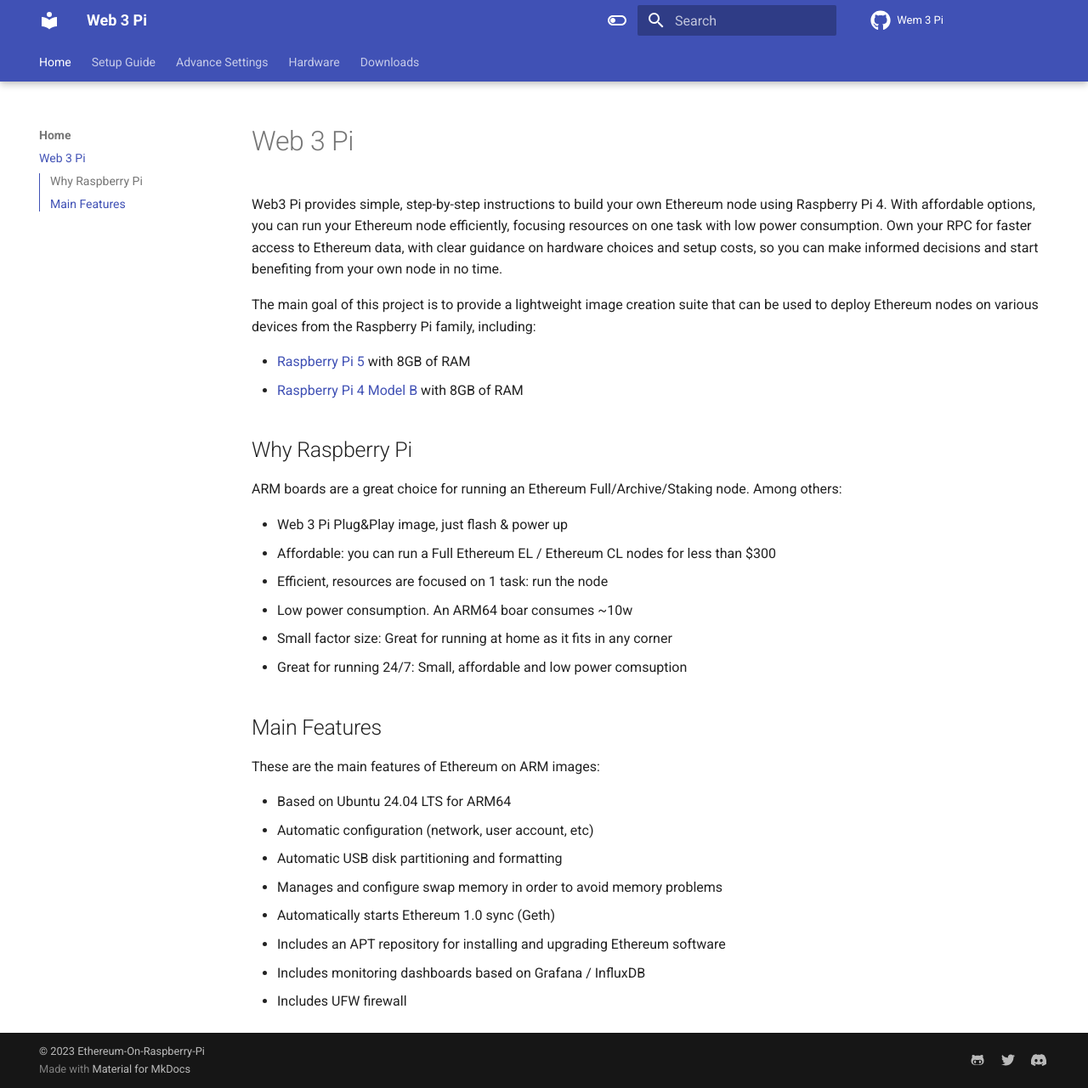
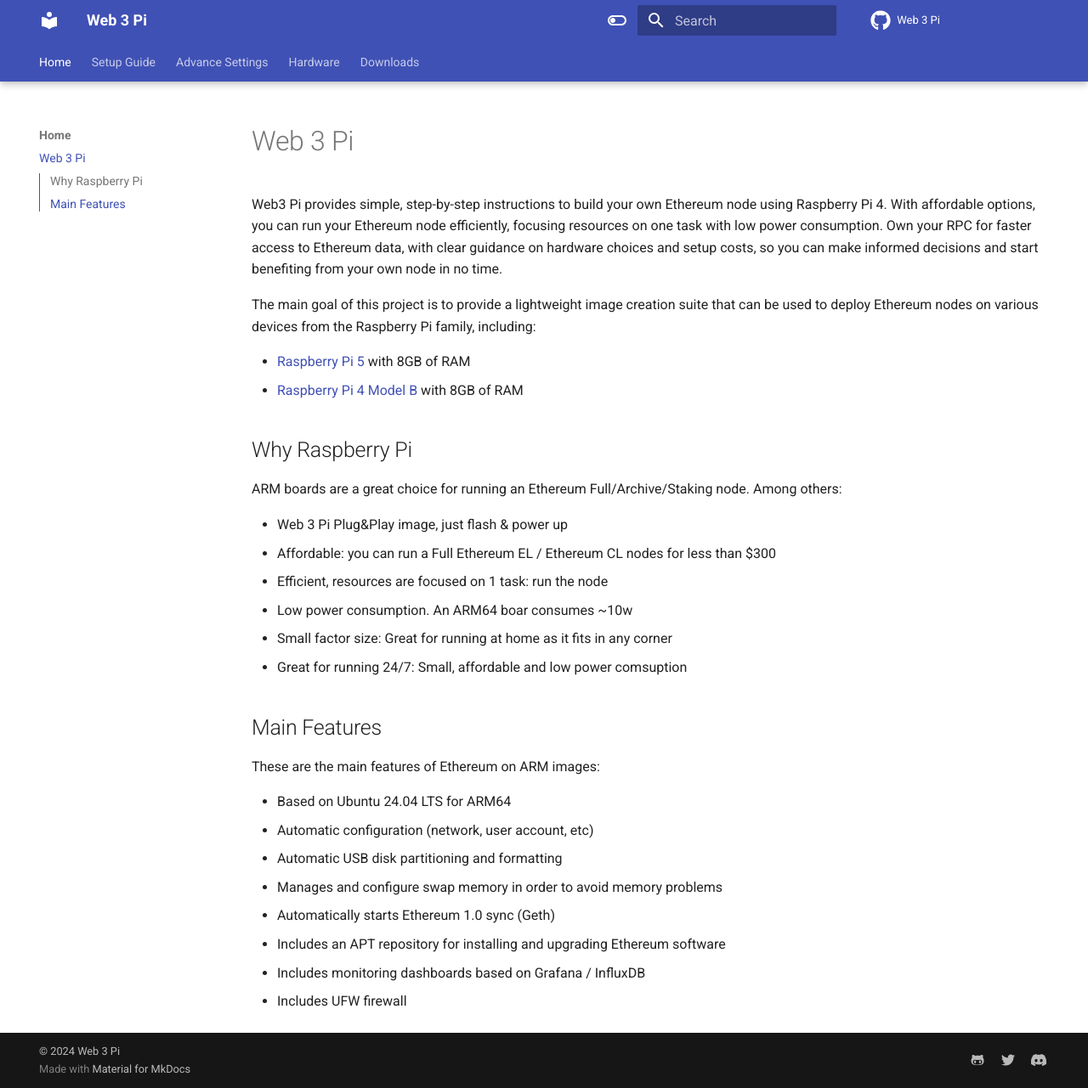
Before and after one commit to Web3-Pi/setup-guide, an MkDocs documentation site: the page built from docs/index.md, in a window 1280 px wide and 1281 px high. Shown: the whole window at 85% size. Built offline with MkDocs 1.6.1 and Material for MkDocs 9.7.7, drawn with Linux system fonts in a browser that asks for light colours; comment, search, counter and statistics services are not loaded.

Commit message:
CNAME fix

```diff
--- a/mkdocs.yml
+++ b/mkdocs.yml
@@ -1,10 +1,10 @@
 # Project information
 site_name: Web 3 Pi
-#site_url: https://github.com/Web3-Pi/Ethereum-On-Raspberry-Pi
+site_url: https://setup-guide.web3pi.io/
 #site_author: Robert Mordzon
 
 # Repository
-repo_name: Wem 3 Pi
+repo_name: Web 3 Pi
 repo_url: https://github.com/Web3-Pi/Ethereum-On-Raspberry-Pi
 
 theme:
@@ -78,7 +78,7 @@
     - icon: fontawesome/brands/github-alt
       link: https://github.com/Web3-Pi/Ethereum-On-Raspberry-Pi
     - icon: fontawesome/brands/twitter
-      link: https://twitter.com/Ethereum-On-Raspberry-Pi
+      link: https://twitter.com/Web3Pi
     - icon: fontawesome/brands/discord
       link: https://www.discord.com
 
@@ -110,4 +110,4 @@
       emoji_generator: !!python/name:materialx.emoji.to_svg
 
 copyright: |
-  &copy; 2023 <a href="https://github.com/Web3-Pi/Ethereum-On-Raspberry-Pi"  target="_blank" rel="noopener">Ethereum-On-Raspberry-Pi</a>
+  &copy; 2024 <a href="https://github.com/Web3-Pi/Ethereum-On-Raspberry-Pi"  target="_blank" rel="noopener">Web 3 Pi</a>
```
Also changed, not shown: 1 other file.
